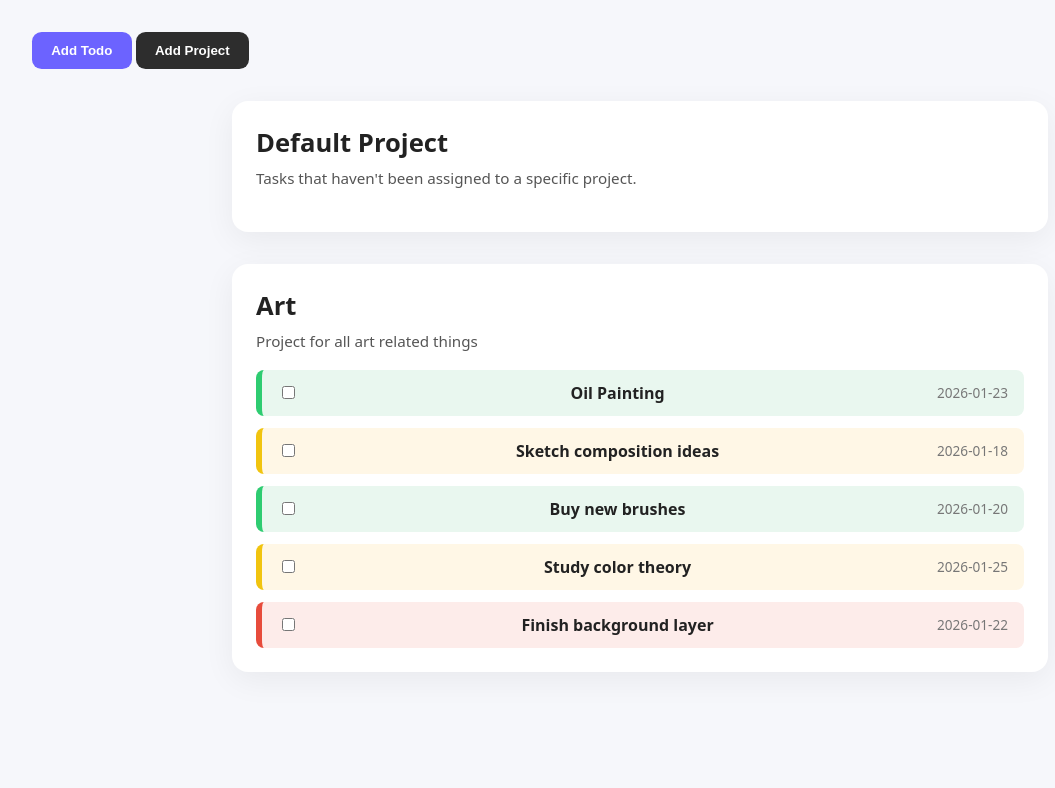
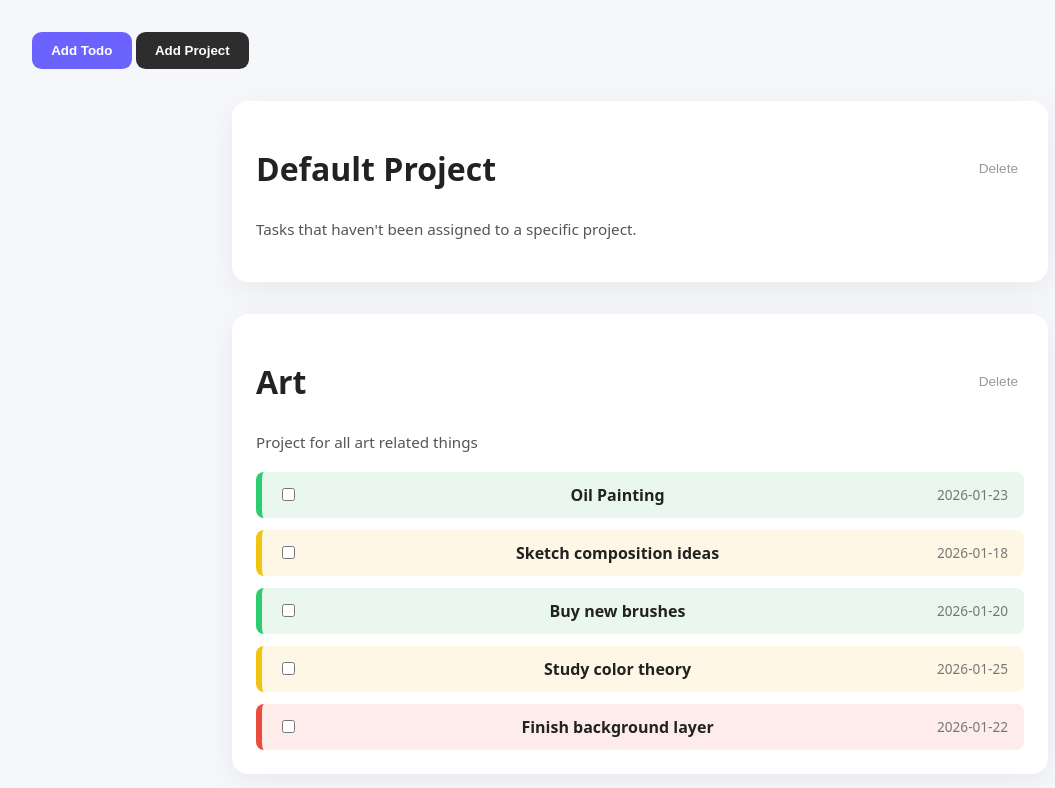
Before and after one commit to navs04/todo-list, a website built with webpack: page src/template.html in a window 1280 px wide. Shown: the whole page, without its empty margins (0-1055 px from the left). Built offline with nearby package versions, Linux system fonts and the light colour scheme.

Commit message:
added delete project feature

```diff
--- a/src/create.js
+++ b/src/create.js
@@ -5,11 +5,26 @@ function createProject(project){
     const projectContainer = document.createElement('div');
     projectContainer.classList.add("projects");
 
+    const header = document.createElement("div");
+    header.classList.add("project-header");
+
     const projectTitle = document.createElement('h1');
     projectTitle.textContent = project.title;
 
     const projectDescription = document.createElement('p');
     projectDescription.textContent = project.description;
+
+    const deleteProjectBtn = document.createElement("button");
+    deleteProjectBtn.textContent = "Delete";
+    deleteProjectBtn.dataset.id = project.id;
+    deleteProjectBtn.classList.add("deleteProjectBtn");
+
+    deleteProjectBtn.addEventListener('click', (e) => {
+        e.stopPropagation();
+        projectManager.deleteProject(project.id);
+    })
+
+    header.append(projectTitle, deleteProjectBtn);
 
     const projectTodos = document.createElement('div');
     projectTodos.classList.add("todos-container");
@@ -84,7 +99,7 @@ function createProject(project){
         projectTodos.append(todoContainer);
     }
 
-    projectContainer.append(projectTitle, projectDescription, projectTodos);
+    projectContainer.append(header, projectDescription, projectTodos);
 
     return projectContainer;
 }
--- a/src/project.js
+++ b/src/project.js
@@ -1,4 +1,5 @@
 import { todo } from "./todo";
+import { render } from ".";
 
 const project = (function(){
     const createProject = (title, description) => {
@@ -24,6 +25,15 @@ const projectManager = (function(){
         saveProjects();
 
         return manageProjectObj;
+    }
+
+    const deleteProject = (projectId) => {
+        const index = projectList.findIndex(p => p.id === projectId);
+        if (index !== -1) {
+            projectList.splice(index, 1);
+        }
+        saveProjects();
+        render();
     }
 
     const findProject = (projectId) => {
@@ -65,7 +75,7 @@ const projectManager = (function(){
         }
     }
 
-    return { manageProject, findProject, returnProjects, saveProjects, loadProjects};
+    return { manageProject, findProject, returnProjects, saveProjects, loadProjects, deleteProject};
 })();
 
 export {project, projectManager};
--- a/src/styles.css
+++ b/src/styles.css
@@ -22,6 +22,25 @@ body{
     padding: 1.5rem;
     margin-bottom: 2rem;
     box-shadow: 0 0.5rem 2rem rgba(0, 0, 0, 0.06);
+}
+
+.project-header{
+    display: flex;
+    justify-content: space-between;
+    align-items: center;
+}
+
+.deleteProjectBtn{
+    background: none;
+    border: none;
+    font-size: 0.85rem;
+    color: #999;
+    cursor: pointer;
+    transition: color 0.2s ease;
+}
+
+.deleteProjectBtn:hover {
+    color: #e63946;
 }
 
 .projects > h1{
```
